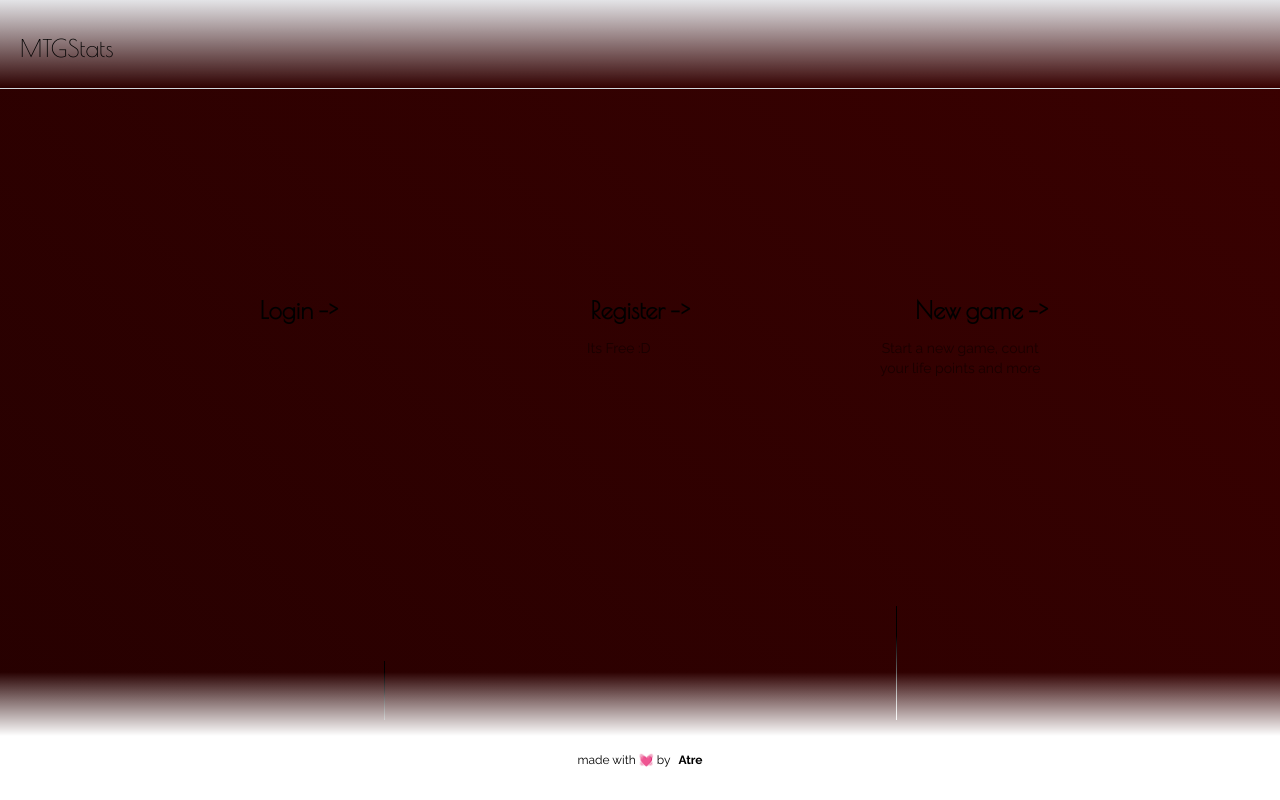
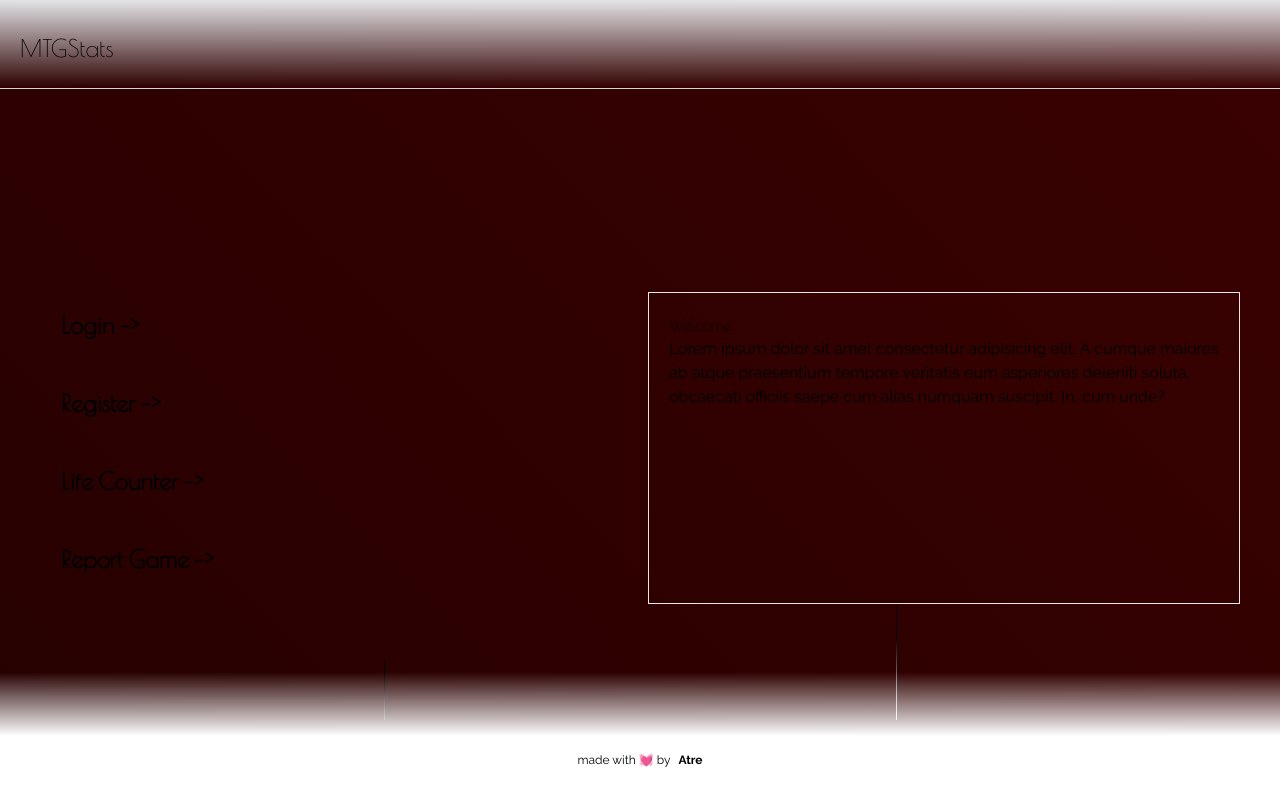
Before and after one commit to 4Tr3Yu/mtgstats, a Next.js app: page / in a window 1280 px wide. Built offline with nearby package versions, Linux system fonts and the light colour scheme.

Commit message:
finished layout for home page

```diff
--- a/app/components/Background.tsx
+++ b/app/components/Background.tsx
@@ -6,7 +6,6 @@ export default function Background() {
     return (
         <>
             <Lines />
-            <div className="absolute inset-0 animate-gradient "></div>
         </>
     );
 }
--- a/app/components/Lines.tsx
+++ b/app/components/Lines.tsx
@@ -1,10 +1,10 @@
 "use client"
 import React from 'react';
 import '../styles/lines.scss';
-
 interface LinesProps {
     className?: string;
 }
+
 const Lines: React.FC<LinesProps> = ({ className }) => {
     return (
         <div className={`lines ${className}`}>
--- /dev/null
+++ b/app/components/menu/MainMenu.tsx
@@ -0,0 +1,29 @@
+'use client'
+import MenuItem from './MenuItem'
+const menu = [
+  {
+    routeTo: '/auth/login',
+    text: 'Login'
+  },
+  {
+    routeTo: '/auth/singup',
+    text: 'Register'
+  },
+  {
+    routeTo: '/game/new',
+    text: 'Life Counter'
+  },
+  {
+    routeTo: '/game/report',
+    text: 'Report Game'
+  }
+]
+export default function MainMenu() {
+	return(
+		<div className="">
+      {menu.map((item,index) => (
+        <MenuItem routeTo={item.routeTo} text={item.text}/>
+      ))}
+    </div>
+	)
+}
--- /dev/null
+++ b/app/components/menu/MenuItem.tsx
@@ -0,0 +1,22 @@
+'use client';
+import React from 'react';
+
+interface MenuItemProps {
+	routeTo: string;
+	text: string;
+}
+
+const MenuItem: React.FC<MenuItemProps> = ({routeTo, text}) => {
+	return (
+		<a href={routeTo}
+			className="block rounded-lg border border-transparent px-5 py-4 transition-colors hover:border-gray-300 hover:bg-gray-100 hover:dark:border-neutral-700 hover:dark:bg-neutral-800/30"
+			rel="noopener noreferrer">
+				<h2 className="mb-3 text-2xl font-semibold">
+					{text}{" "}
+					<span className="inline-block transition-transform group-hover:translate-x-1 motion-reduce:transform-none">-&gt;</span>
+				</h2>
+		</a>
+	)
+}
+
+export default MenuItem;
--- a/app/layout.tsx
+++ b/app/layout.tsx
@@ -15,9 +15,9 @@ export const metadata: Metadata = {
 export default function RootLayout({children}: Readonly<{children: React.ReactNode;}>) {
 	return (
 		<html lang="en">
-			<body className={inter.className}>
+			<body className="animate-gradient">
 				<Background />
-				<main className="flex min-h-screen flex-col items-center justify-center p-24 overflow-hidden h-screen">
+				<main className="flex min-h-screen flex-col items-center justify-center px-10  pt-24">
 					<Header/>
 					{children}
 					<Footer/>
--- /dev/null
+++ b/app/lifecounter/page.tsx
@@ -0,0 +1,5 @@
+'use client'
+import { useState } from 'react';
+export default function lifeCounter() {
+
+}
--- a/app/page.tsx
+++ b/app/page.tsx
@@ -1,52 +1,15 @@
-import React from "react";
-
+'use client'
+import React from 'react';
+import MainMenu from './components/menu/MainMenu';
 export default function Home() {
   return (
-    <div className="mb-32 grid text-center lg:w-full lg:max-w-5xl lg:grid-cols-3 lg:text-center">
-      <a
-        href="/auth/login"
-        className="group rounded-lg border border-transparent px-5 py-4 transition-colors hover:border-gray-300 hover:bg-gray-100 hover:dark:border-neutral-700 hover:dark:bg-neutral-800/30"
-        rel="noopener noreferrer"
-      >
-        <h2 className="mb-3 text-2xl font-semibold">
-          Login{" "}
-          <span className="inline-block transition-transform group-hover:translate-x-1 motion-reduce:transform-none">
-            -&gt;
-          </span>
-        </h2>
-      </a>
+      <div className="grid grid-cols-1 md:grid-cols-2 gap-4">
+        <MainMenu/>
+        <article className="w-full h-full card border p-5 ">
+          <h2>Welcome</h2>
+          <p>Lorem ipsum dolor sit amet consectetur adipisicing elit. A cumque maiores ab atque praesentium tempore veritatis eum asperiores deleniti soluta, obcaecati officiis saepe cum alias numquam suscipit. In, cum unde?</p>
+        </article>
+      </div>
 
-      <a
-        href="/auth/singup"
-        className="group rounded-lg border border-transparent px-5 py-4 transition-colors hover:border-gray-300 hover:bg-gray-100 hover:dark:border-neutral-700 hover:dark:bg-neutral-800/30"
-        target="_blank"
-        rel="noopener noreferrer"
-      >
-        <h2 className="mb-3 text-2xl font-semibold">
-          Register{" "}
-          <span className="inline-block transition-transform group-hover:translate-x-1 motion-reduce:transform-none">
-            -&gt;
-          </span>
-        </h2>
-        <p className="m-0 max-w-[30ch] text-sm opacity-50">Its Free :D</p>
-      </a>
-
-      <a
-        href="New Game"
-        className="group rounded-lg border border-transparent px-5 py-4 transition-colors hover:border-gray-300 hover:bg-gray-100 hover:dark:border-neutral-700 hover:dark:bg-neutral-800/30"
-        target="_blank"
-        rel="noopener noreferrer"
-      >
-        <h2 className="mb-3 text-2xl font-semibold">
-          New game{" "}
-          <span className="inline-block transition-transform group-hover:translate-x-1 motion-reduce:transform-none">
-            -&gt;
-          </span>
-        </h2>
-        <p className="m-0 max-w-[30ch] text-balance text-sm opacity-50">
-          Start a new game, count your life points and more
-        </p>
-      </a>
-    </div>
   );
 }
--- a/package.json
+++ b/package.json
@@ -16,7 +16,6 @@
         "sass": "^1.77.8"
     },
     "devDependencies": {
-        "@svgr/webpack": "^8.1.0",
         "@types/node": "^20",
         "@types/react": "^18",
         "@types/react-dom": "^18",
--- a/tsconfig.json
+++ b/tsconfig.json
@@ -8,6 +8,8 @@
     "esModuleInterop": true,
     "module": "esnext",
     "moduleResolution": "bundler",
+    "allowSyntheticDefaultImports": true,
+    "forceConsistentCasingInFileNames": true,
     "resolveJsonModule": true,
     "isolatedModules": true,
     "jsx": "preserve",
```
Also changed, not shown: public/icons/forest.svg, 1 other file (tests, documents, lock files or other folders).
